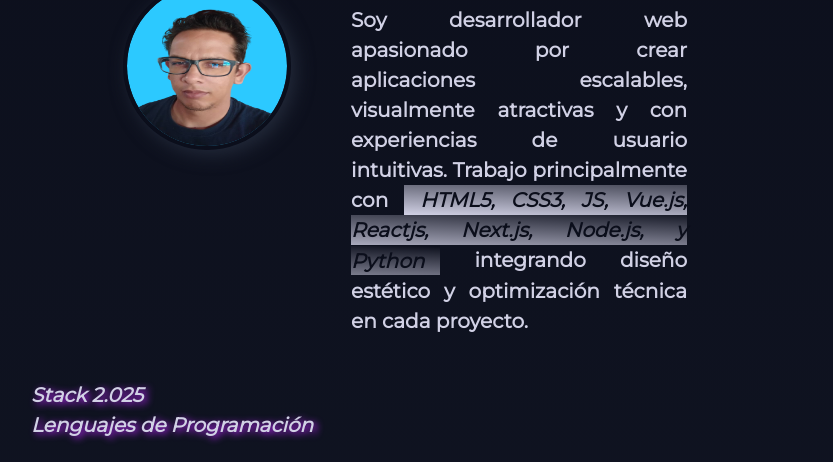
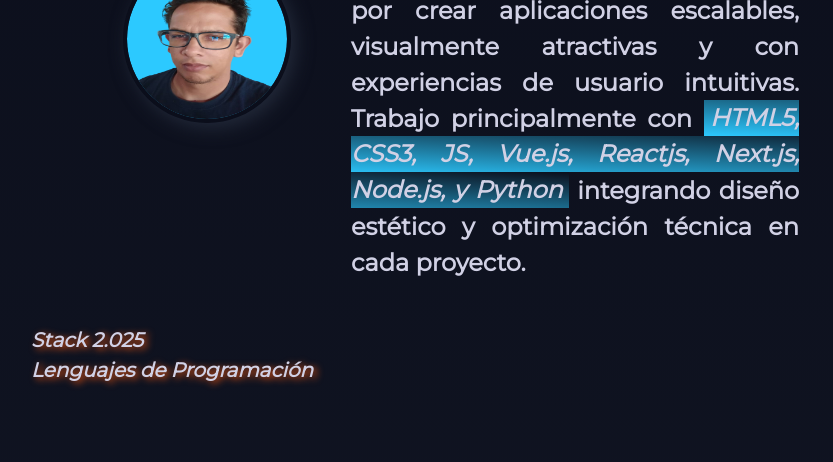
Before and after one commit to serverBKD/portfolio, an Astro site: page / in a window 1280 px wide. Shown: the part 353-815 px from the top of the page, without its empty margins (177-1010 px from the left). Built offline with nearby package versions, Linux system fonts and the light colour scheme; Astro itself is replaced by a stand-in of ours.

Commit message:
2025JUL20: v0.1.31: CSS Hero text + Color 70% test-0 Azul

```diff
--- a/src/styles/global.css
+++ b/src/styles/global.css
@@ -135,7 +135,7 @@ body {
 
   & h1,
   h2 {
-    max-width: calc(var(--card-width) - 2rem);
+    /* max-width: calc(var(--card-width) - 2rem); */
     color: var(--color-test-8);
     font-size: 2rem;
     font-weight: 800;
@@ -143,19 +143,19 @@ body {
   }
 
   & p {
-    font-size: 1.255rem;
-    max-width: 75%;
+    font-size: 1.5rem;
+    /* max-width: 75%; */
     font-weight: var(--font-weight);
     margin-top: 1rem;
   }
 }
 
 #hero-span {
-  padding: .18rem 1rem;
-  color: var(--color-test-2);
-  font-style: italic;
+  padding: .2rem .4rem;
+  color: var(--color-test-8);
+  font-style: oblique;
   font-weight: 800;
-  background: linear-gradient(to top right, var(--color-test-8) 0%, var(--color-test-2) 100%);
+  background: linear-gradient(to top right, var(--color-test-0) 0%, var(--color-test-2) 100%);
 }
 
 #img-avatar {
@@ -359,7 +359,7 @@ body {
     font-size: 1.25rem;
     font-weight: bold;
     font-style: italic;
-    filter: drop-shadow(3px 2px 3.55px var(--color-test-7));
+    filter: drop-shadow(3px 2px 3.55px var(--color-test-5));
   }
 }
 
@@ -615,8 +615,9 @@ footer img:hover {
     }
 
     & p {
+      width: 100%;
       text-align: center;
-      /* padding: 1rem 3rem; */
+      padding: 1rem 3rem;
     }
   }
 
@@ -642,12 +643,6 @@ footer img:hover {
   .card-project {
     width: 100%;
   }
-
-  /* .card-article {
-    margin: 0 auto;
-
-    gap: 2rem 1rem;
-  } */
 
   .linkbar-box {
     width: 100%;
```
